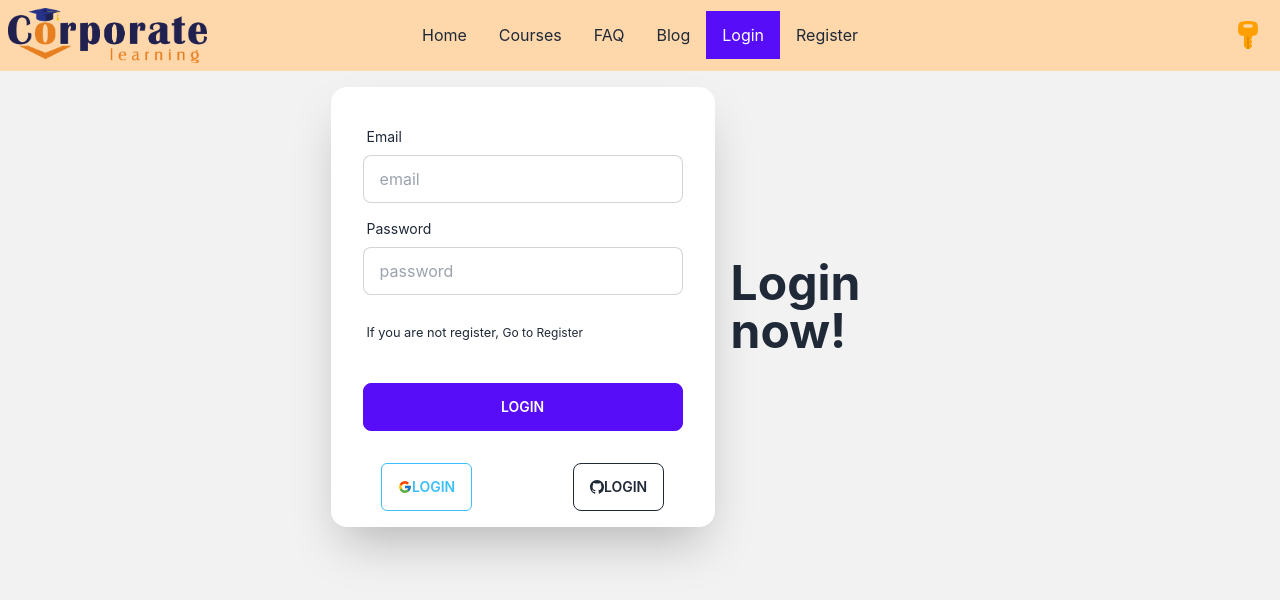
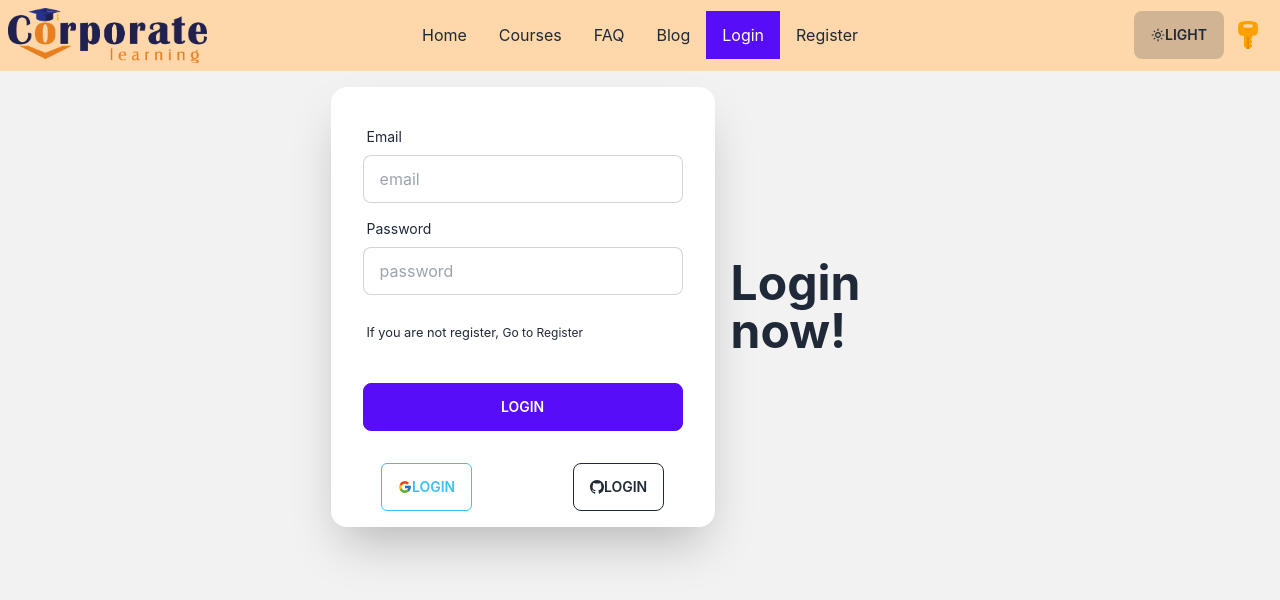
Before and after one commit to Iftekher-CSE/corporate-learning-client, a React (Create React App) app: page /login in a window 1280 px wide. Shown: the top 600 px of the page. Built offline with nearby package versions, Linux system fonts and the light colour scheme; no server answers.

Commit message:
toggle added

```diff
--- a/src/Pages/Shared/Header/Header.js
+++ b/src/Pages/Shared/Header/Header.js
@@ -1,11 +1,19 @@
 import React from "react";
+import { useState } from "react";
 import { useContext } from "react";
 import { FcKey } from "react-icons/fc";
 import { Link, NavLink } from "react-router-dom";
 import brandLogo from "../../../Assets/logoCL-Anai.png";
 import { AuthContext } from "../../../Context/AuthProvider/AuthProvider";
+import { MdDarkMode, MdOutlineLightMode } from "react-icons/md";
 
 const Header = () => {
+  const [toggle, setToggle] = useState(false);
+
+  // const handelToggle = () => {
+  //   if(toggle)
+  // };
+
   const { user, userSignOut } = useContext(AuthContext);
   console.log(user);
 
@@ -122,6 +130,23 @@ const Header = () => {
         </ul>
       </div>
       <div className="navbar-end">
+        {/* Toggle Button */}
+        <button
+          onClick={() => setToggle(!toggle)}
+          className="btn btn-active btn-ghost"
+        >
+          {toggle ? (
+            <>
+              <MdDarkMode></MdDarkMode> Dark
+            </>
+          ) : (
+            <>
+              <MdOutlineLightMode></MdOutlineLightMode> Light
+            </>
+          )}
+        </button>
+
+        {/* condition user name and photo */}
         {user?.uid ? (
           <>
             {user?.displayName ? user?.displayName : user?.email}{" "}
```
